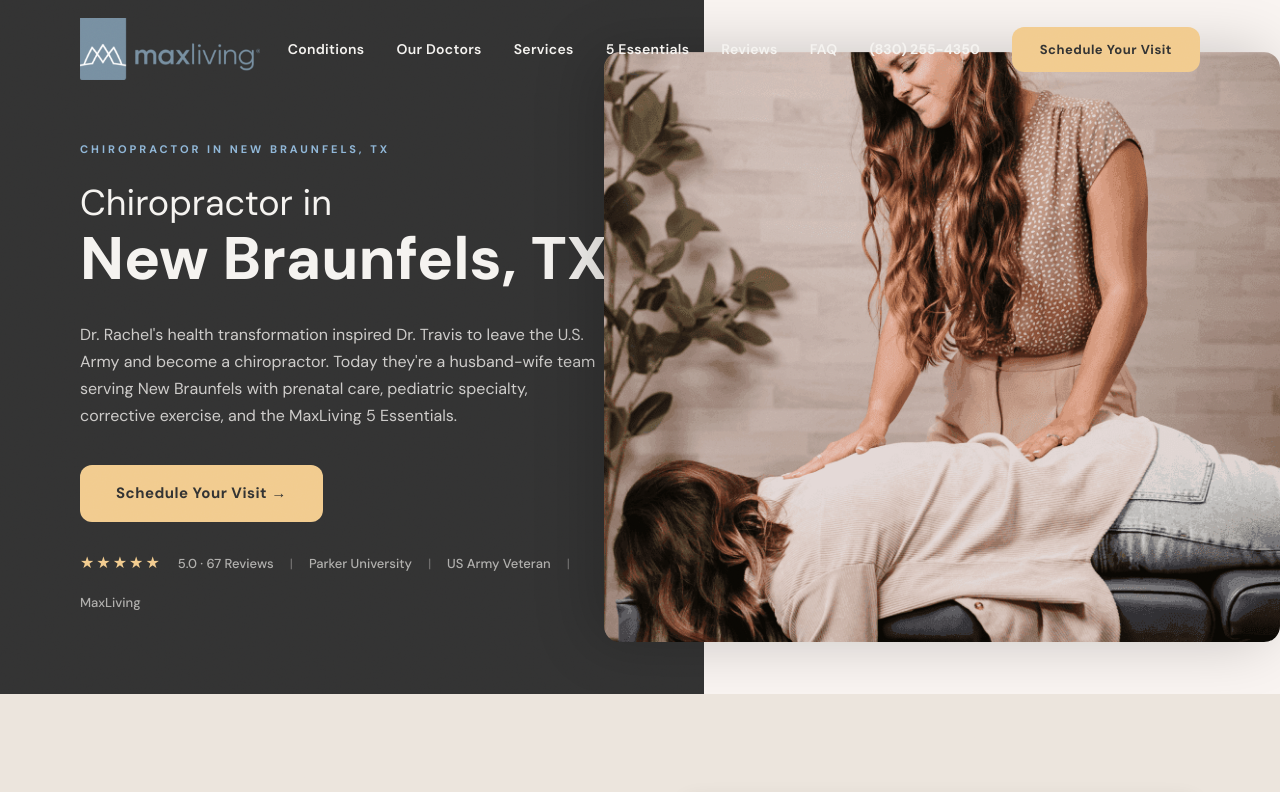
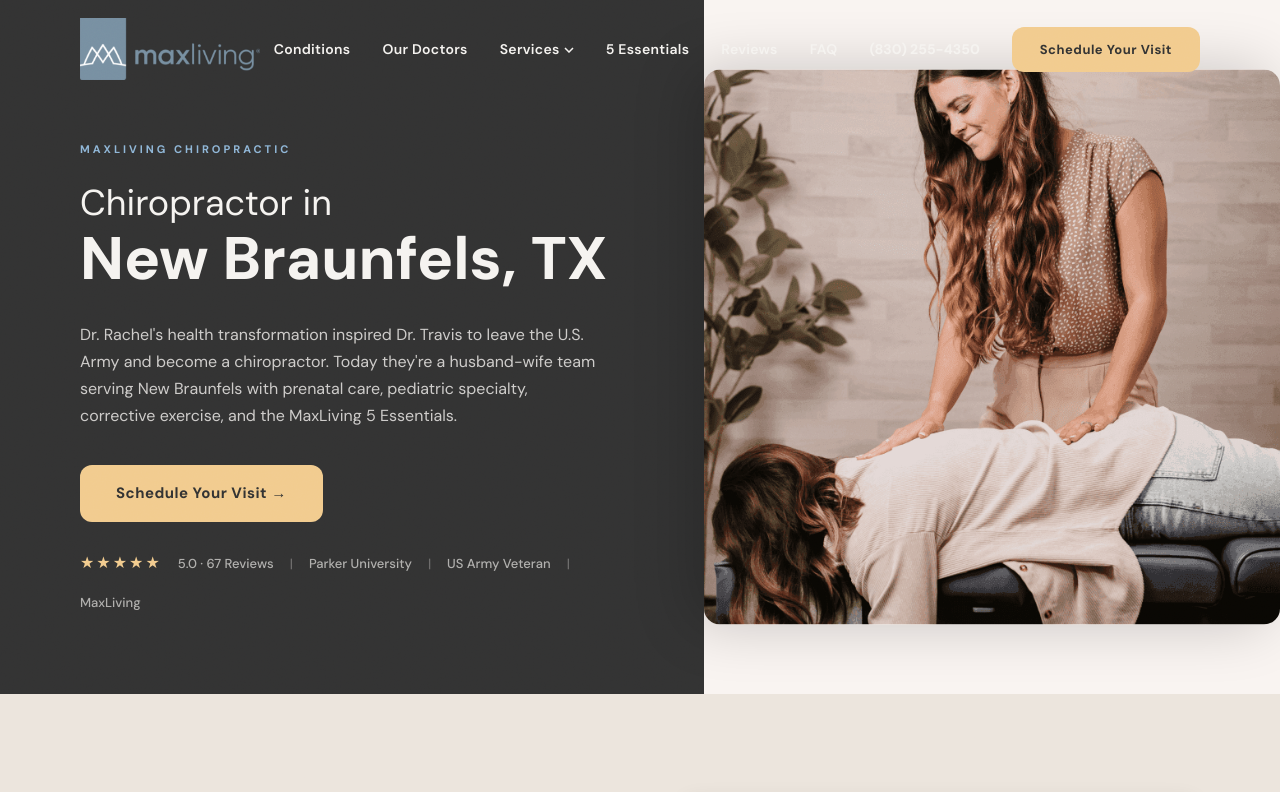
Before and after one commit to seogrowthmode/ml-chiro-newbraunfels, a Next.js app: page / in a window 1280 px wide. Shown: the top 792 px of the page. Built offline with nearby package versions, Linux system fonts and the light colour scheme.

Commit message:
Fix homepage: service images, nav dropdown, nav contrast, missing photos

```diff
--- a/app/globals.css
+++ b/app/globals.css
@@ -68,6 +68,8 @@ ul{list-style:none}
 .nav.scrolled .nav__link{color:var(--text-primary)}
 .nav.scrolled .nav__phone{color:var(--charcoal)}
 .nav.scrolled .nav__toggle span{background:var(--charcoal)}
+.nav.scrolled .nav__dropdown-arrow{stroke:var(--text-primary)}
+.nav--solid .nav__dropdown-arrow{stroke:var(--text-primary)}
 .nav__inner{display:flex;align-items:center;justify-content:space-between}
 .nav__brand{font-size:17px;font-weight:800;color:var(--text-light);transition:color .4s ease;white-space:nowrap}
 .nav__brand span{color:var(--gold)}
@@ -80,6 +82,16 @@ ul{list-style:none}
 .nav__toggle{display:none;flex-direction:column;gap:5px;background:none;border:none;cursor:pointer}
 .nav__toggle span{display:block;width:24px;height:2px;background:var(--text-light);transition:all .3s ease}
 
+/* NAV DROPDOWN */
+.nav__dropdown{position:relative;display:flex;align-items:center}
+.nav__link--dropdown{display:inline-flex;align-items:center;gap:4px;cursor:pointer}
+.nav__dropdown-arrow{transition:transform .3s;margin-top:1px}
+.nav__dropdown:hover .nav__dropdown-arrow{transform:rotate(180deg)}
+.nav__dropdown-menu{position:absolute;top:100%;left:50%;transform:translateX(-50%);min-width:220px;background:rgba(249,244,241,.98);backdrop-filter:blur(16px);border-radius:var(--r-md);box-shadow:0 12px 40px rgba(0,0,0,.12);padding:8px 0;z-index:100;margin-top:8px}
+.nav__dropdown-menu::before{content:'';position:absolute;top:-8px;left:0;right:0;height:8px}
+.nav__dropdown-item{display:block;padding:10px 20px;font-size:14px;font-weight:600;color:var(--text-primary);transition:all .2s;white-space:nowrap}
+.nav__dropdown-item:hover{background:rgba(120,142,161,.08);color:var(--steel)}
+
 /* MOBILE MENU */
 .nav__menu{display:none;position:fixed;top:0;left:0;width:100%;height:100vh;background:var(--cream);z-index:999;flex-direction:column;align-items:center;justify-content:center;gap:32px;opacity:0;pointer-events:none;transition:opacity .3s}
 .nav__menu.open{display:flex;opacity:1;pointer-events:all}
@@ -91,7 +103,7 @@ ul{list-style:none}
 .hero__dark{width:55%;background:var(--charcoal);display:flex;align-items:center;padding:140px 0 80px;position:relative;z-index:2}
 .hero__dark-inner{max-width:calc(var(--container)*.55);margin-left:auto;padding:0 60px 0 var(--pad)}
 .hero__light{width:45%;background:var(--cream);position:relative}
-.hero__photo{position:absolute;top:50%;left:-100px;transform:translateY(-50%);width:calc(100% + 100px);height:85%;border-radius:var(--r-lg);overflow:hidden;z-index:3;box-shadow:-12px 0 60px rgba(0,0,0,.2)}
+.hero__photo{position:absolute;top:50%;left:0;transform:translateY(-50%);width:100%;height:80%;border-radius:var(--r-lg);overflow:hidden;z-index:3;box-shadow:-12px 0 60px rgba(0,0,0,.2)}
 .hero__photo-placeholder{width:100%;height:100%;background:linear-gradient(135deg,var(--stone) 0%,var(--light-blue) 50%,var(--steel) 100%);display:flex;align-items:center;justify-content:center;flex-direction:column;gap:12px;color:var(--text-light);font-size:14px;font-weight:600;letter-spacing:1px;text-transform:uppercase;opacity:.7}
 .hero__photo-placeholder svg{width:80px;height:80px;opacity:.5}
 .hero__label{margin-bottom:24px}
@@ -164,7 +176,8 @@ ul{list-style:none}
 .team-split__half--travis{background:#FDF8F0;align-items:flex-start}
 .team-split__half--travis .team-split__content{max-width:560px;width:100%}
 .team-split__divider{position:absolute;top:0;left:50%;width:2px;height:100%;background:linear-gradient(180deg,transparent 5%,var(--steel) 20%,var(--steel) 80%,transparent 95%);opacity:.2;z-index:2}
-.team-split__photo{width:100%;height:320px;border-radius:var(--r-lg);overflow:hidden;margin-bottom:28px}
+.team-split__photo{width:100%;height:400px;border-radius:var(--r-lg);overflow:hidden;margin-bottom:28px}
+.team-split__photo img{object-position:top!important}
 .team-split__photo-placeholder{width:100%;height:100%;display:flex;align-items:center;justify-content:center;flex-direction:column;gap:8px;font-size:12px;font-weight:600;letter-spacing:1px;text-transform:uppercase;opacity:.5}
 .team-split__half--rachel .team-split__photo-placeholder{background:linear-gradient(135deg,#dde6ef,#c5d5e4)}
 .team-split__half--travis .team-split__photo-placeholder{background:linear-gradient(135deg,#f0e6d4,#e0d0b8)}
@@ -206,13 +219,15 @@ ul{list-style:none}
 .svc-accordion__arrow{width:24px;height:24px;color:var(--steel);transition:transform .4s ease;flex-shrink:0}
 .svc-accordion.open .svc-accordion__arrow{transform:rotate(180deg)}
 .svc-accordion__body{max-height:0;overflow:hidden;transition:max-height .5s ease}
-.svc-accordion.open .svc-accordion__body{max-height:400px}
+.svc-accordion.open .svc-accordion__body{max-height:600px}
 .svc-accordion__body-inner{padding:0 0 32px 52px;display:grid;grid-template-columns:1fr 1fr;gap:32px;align-items:start}
 .svc-accordion__desc{font-size:15px;color:var(--text-secondary);line-height:1.7}
 .svc-accordion__desc ul{list-style:disc;padding-left:20px;margin-top:12px}
 .svc-accordion__desc ul li{margin-bottom:6px}
 .svc-accordion__image{height:200px;border-radius:var(--r-md);overflow:hidden}
 .svc-accordion__image-placeholder{width:100%;height:100%;background:var(--stone);display:flex;align-items:center;justify-content:center;font-size:11px;font-weight:700;letter-spacing:1px;text-transform:uppercase;color:var(--text-secondary);opacity:.4}
+.svc-accordion__image-gradient{width:100%;height:100%;background:linear-gradient(135deg,var(--steel) 0%,var(--charcoal) 60%,var(--gold) 100%);display:flex;align-items:center;justify-content:center;padding:20px;text-align:center}
+.svc-accordion__image-gradient span{font-size:16px;font-weight:700;letter-spacing:1px;color:rgba(255,255,255,.85);text-transform:uppercase}
 .svc-accordion.open .svc-accordion__header{padding-bottom:20px}
 .svc-accordion.open .svc-accordion__header .svc-accordion__title{color:var(--steel)}
 .svc-accordion__border-active{position:absolute;left:0;top:0;width:4px;height:100%;background:var(--steel);opacity:0;transition:opacity .3s}
@@ -654,6 +669,8 @@ ul{list-style:none}
   .nav__links{display:none}
   .nav__phone{display:none}
   .nav__toggle{display:flex}
+  .nav__dropdown-menu{position:static;transform:none;min-width:auto;box-shadow:none;background:transparent;padding:0 0 0 16px;margin-top:0}
+  .nav__dropdown-item{padding:6px 0;font-size:13px}
   .hero__headline .line1{font-size:26px}
   .hero__headline .line2{font-size:40px}
   .empathy__grid{grid-template-columns:1fr}
--- a/components/HomePageContent.tsx
+++ b/components/HomePageContent.tsx
@@ -8,6 +8,17 @@ import ScrollReveal from '@/components/ScrollReveal'
 import PhoneFormatter from '@/components/PhoneFormatter'
 import HomepageClient from '@/components/HomepageClient'
 import LeadForm from '@/components/LeadForm'
+
+const svcImages: Record<string, { src: string; alt: string } | null> = {
+  'Adjustment Photo': { src: '/images/gallery-1.png', alt: 'Chiropractic adjustment at MaxLiving New Braunfels' },
+  'Spinal Correction Photo': { src: '/images/gallery-2.png', alt: 'Advanced spinal correction treatment' },
+  'Prenatal Care Photo': { src: '/images/gallery-3.png', alt: 'Prenatal chiropractic care' },
+  'Pediatric Care Photo': { src: '/images/gallery-4.png', alt: 'Pediatric chiropractic care' },
+  'Exercise Rehab Photo': { src: '/images/clinic-content.png', alt: 'Corrective exercise rehabilitation' },
+  'Massage Therapy Photo': null,
+  'Nutrition Photo': null,
+  'Detox Program Photo': null,
+}
 
 export default function HomePageContent() {
   return (
@@ -36,7 +47,7 @@ export default function HomePageContent() {
       <section className="hero">
         <div className="hero__dark">
           <div className="hero__dark-inner">
-            <span className="eyebrow eyebrow--light hero__label">Chiropractor in New Braunfels, TX</span>
+            <span className="eyebrow eyebrow--light hero__label">MaxLiving Chiropractic</span>
             <h1 className="hero__headline">
               <span className="line1">Chiropractor in</span>
               <span className="line2">New Braunfels, TX</span>
@@ -271,7 +282,13 @@ export default function HomePageContent() {
                       )}
                     </div>
                     <div className="svc-accordion__image">
-                      <div className="svc-accordion__image-placeholder">{svc.imgLabel}</div>
+                      {svcImages[svc.imgLabel] ? (
+                        <Image src={svcImages[svc.imgLabel]!.src} alt={svcImages[svc.imgLabel]!.alt} width={400} height={200} style={{ width: '100%', height: '100%', objectFit: 'cover' }} />
+                      ) : (
+                        <div className="svc-accordion__image-gradient">
+                          <span>{svc.title}</span>
+                        </div>
+                      )}
                       {svc.href && <Link href={svc.href} className="svc-accordion__link" style={{ display: 'inline-block', marginTop: '12px', color: 'var(--gold)', fontWeight: 700, fontSize: '15px' }}>View Full Service Page &rarr;</Link>}
                     </div>
                   </div>
--- a/components/NavInner.tsx
+++ b/components/NavInner.tsx
@@ -1,6 +1,6 @@
 'use client'
 
-import { useEffect } from 'react'
+import { useState, useEffect, useRef } from 'react'
 import Link from 'next/link'
 import Image from 'next/image'
 
@@ -9,7 +9,20 @@ interface NavInnerProps {
   activeLink?: string
 }
 
+const serviceItems = [
+  { href: '/services/spinal-correction', label: 'Spinal Correction' },
+  { href: '/services/prenatal', label: 'Prenatal Chiropractic' },
+  { href: '/services/pediatric', label: 'Pediatric Chiropractic' },
+  { href: '/services/nutrition', label: 'Nutrition' },
+  { href: '/services/corrective-exercises', label: 'Corrective Exercises' },
+  { href: '/services/massage', label: 'Massage Therapy' },
+  { href: '/services/detox', label: 'Detoxification' },
+]
+
 export default function NavInner({ variant = 'solid', activeLink }: NavInnerProps) {
+  const [servicesOpen, setServicesOpen] = useState(false)
+  const dropdownRef = useRef<HTMLDivElement>(null)
+
   useEffect(() => {
     const nav = document.getElementById('nav')
     if (!nav) return
@@ -47,13 +60,23 @@ export default function NavInner({ variant = 'solid', activeLink }: NavInnerProp
     return () => toggle.removeEventListener('click', handleClick)
   }, [])
 
+  useEffect(() => {
+    const handleClickOutside = (e: MouseEvent) => {
+      if (dropdownRef.current && !dropdownRef.current.contains(e.target as Node)) {
+        setServicesOpen(false)
+      }
+    }
+    document.addEventListener('mousedown', handleClickOutside)
+    return () => document.removeEventListener('mousedown', handleClickOutside)
+  }, [])
+
   const isHomepage = variant === 'homepage'
 
   const navLinks = isHomepage
     ? [
         { href: '/#empathy', label: 'Conditions' },
         { href: '/#team-split', label: 'Our Doctors' },
-        { href: '/#services', label: 'Services' },
+        { href: '/#services', label: 'Services', hasDropdown: true },
         { href: '/#essentials', label: '5 Essentials' },
         { href: '/#testimonials', label: 'Reviews' },
         { href: '/#faq', label: 'FAQ' },
@@ -61,7 +84,7 @@ export default function NavInner({ variant = 'solid', activeLink }: NavInnerProp
     : [
         { href: '/about', label: 'Our Story' },
         { href: '/team', label: 'Doctors' },
-        { href: '/#services', label: 'Services' },
+        { href: '/#services', label: 'Services', hasDropdown: true },
         { href: '/new-patient', label: 'New Patients' },
         { href: '/contact', label: 'Contact' },
       ]
@@ -75,6 +98,44 @@ export default function NavInner({ variant = 'solid', activeLink }: NavInnerProp
           </Link>
           <div className="nav__links">
             {navLinks.map((link) => (
+              'hasDropdown' in link && link.hasDropdown ? (
+                <div
+                  key={link.href}
+                  className="nav__dropdown"
+                  ref={dropdownRef}
+                  onMouseEnter={() => setServicesOpen(true)}
+                  onMouseLeave={() => setServicesOpen(false)}
+                >
+                  <Link
+                    href={link.href}
+                    className="nav__link nav__link--dropdown"
+                    style={activeLink === link.label ? { color: 'var(--gold)' } : undefined}
+                    onClick={(e) => {
+                      if (window.innerWidth <= 768) {
+                        e.preventDefault()
+                        setServicesOpen(!servicesOpen)
+                      }
+                    }}
+                  >
+                    {link.label}
+                    <svg className="nav__dropdown-arrow" width="10" height="6" viewBox="0 0 10 6" fill="none" stroke="currentColor" strokeWidth="1.5"><path d="M1 1l4 4 4-4" /></svg>
+                  </Link>
+                  {servicesOpen && (
+                    <div className="nav__dropdown-menu">
+                      {serviceItems.map((s) => (
+                        <Link
+                          key={s.href}
+                          href={s.href}
+                          className="nav__dropdown-item"
+                          onClick={() => setServicesOpen(false)}
+                        >
+                          {s.label}
+                        </Link>
+                      ))}
+                    </div>
+                  )}
+                </div>
+              ) : (
                 <Link
                   key={link.href}
                   href={link.href}
@@ -83,6 +144,7 @@ export default function NavInner({ variant = 'solid', activeLink }: NavInnerProp
                 >
                   {link.label}
                 </Link>
+              )
             ))}
             <a href="tel:8302554350" className="nav__phone">(830) 255-4350</a>
             <Link href="/schedule" className="btn btn--gold nav__cta">Schedule Your Visit</Link>
```
Lines whose indentation alone changed are shown as unchanged.
